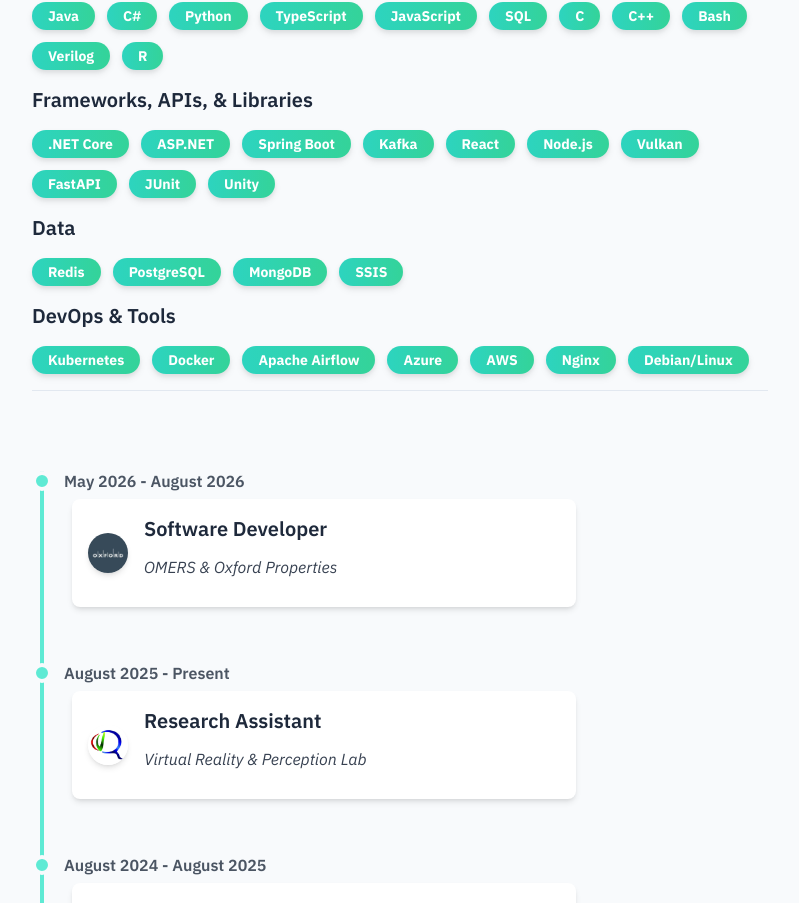
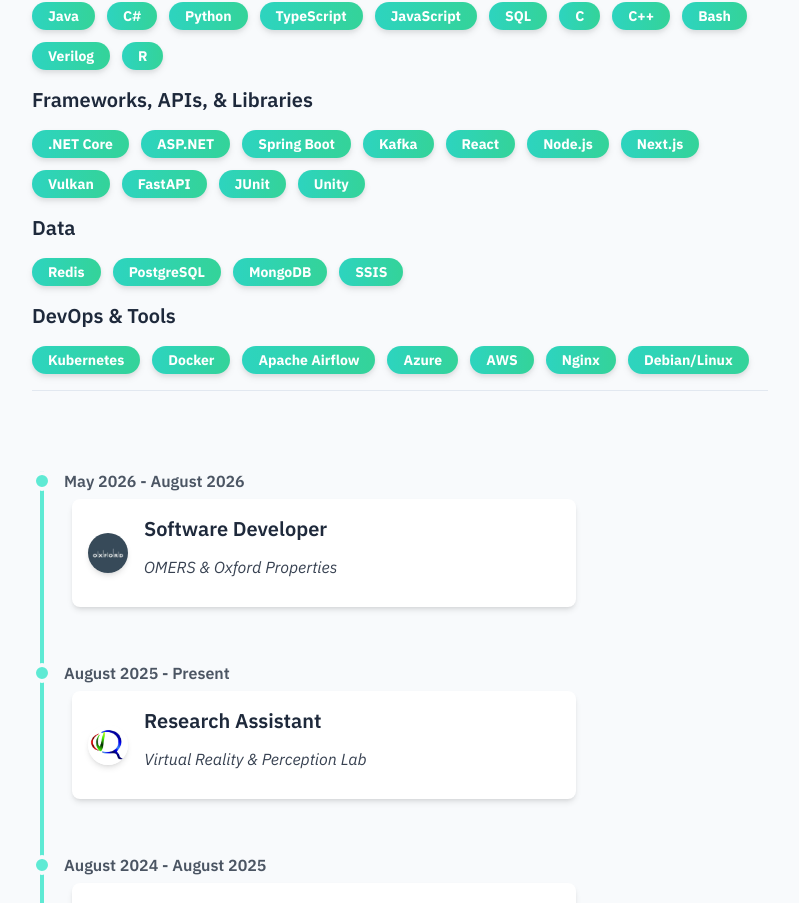
Before and after one commit to katya-koz/portfolio, a React (Create React App) app: page / in a window 1280 px wide. Shown: the part 796-1699 px from the top of the page, without its empty margins (240-1039 px from the left). Built offline with nearby package versions, Linux system fonts and the light colour scheme; a web font is replaced by a local one.

Commit message:
added skill

```diff
--- a/src/App.tsx
+++ b/src/App.tsx
@@ -60,6 +60,7 @@ function App() {
     "Kafka",
     "React",
     "Node.js",
+    "Next.js",
     "Vulkan",
     "FastAPI",
     "JUnit",
```
